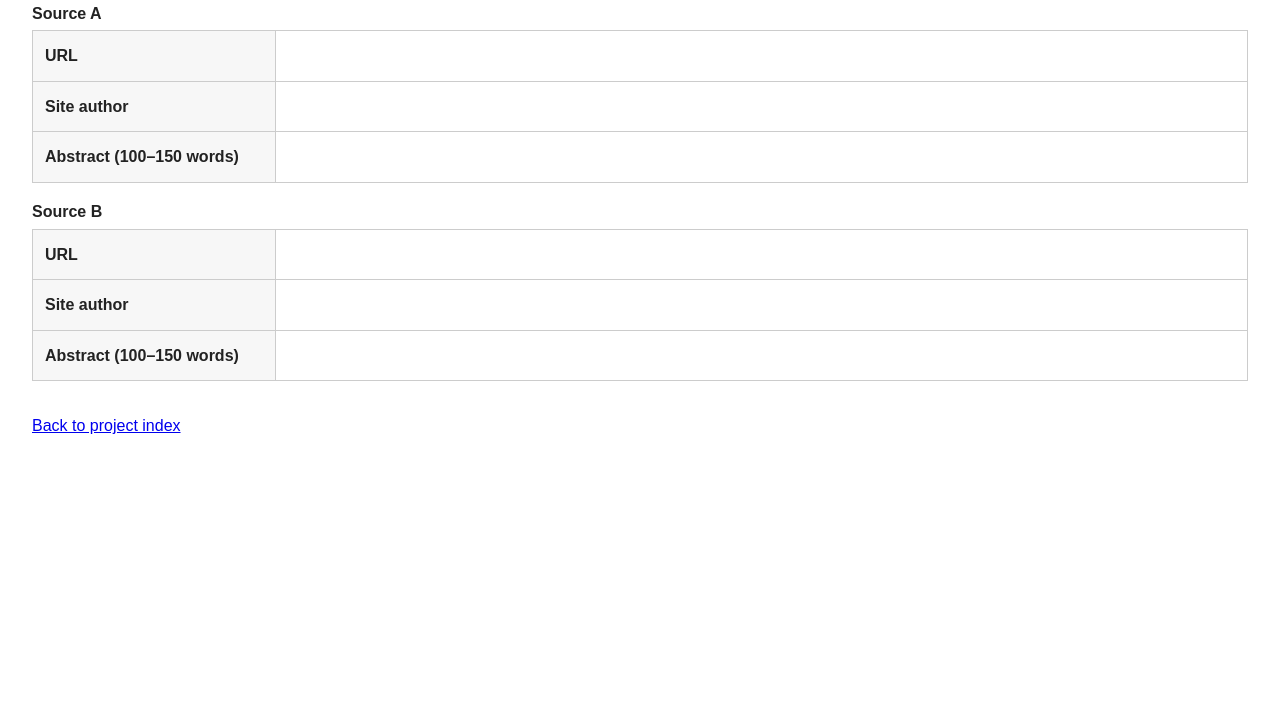
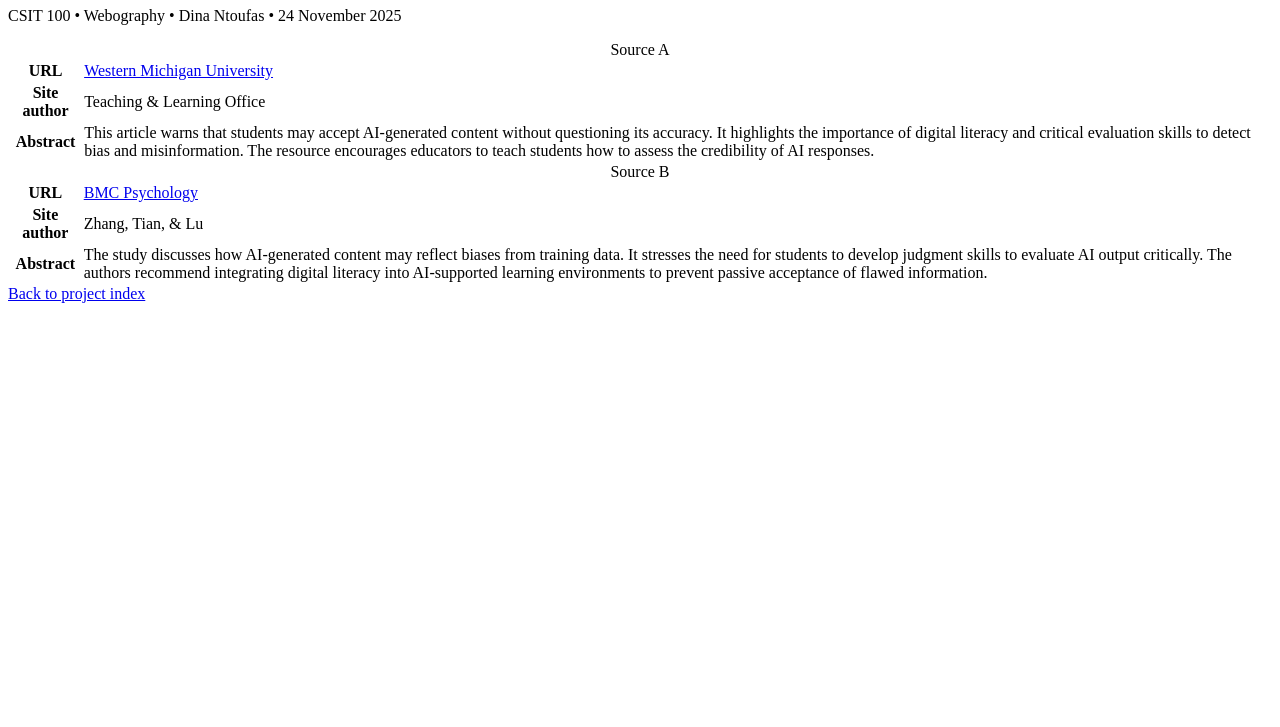
Before and after one commit to ntoufasd1/ntoufasd1.github.io, a plain HTML site: page subtopic3.html in a window 1280 px wide. Shown: the part 73-800 px from the top of the page. Drawn offline with Linux system fonts and the light colour scheme.

Commit message:
subtopic3.html

```diff
--- a/subtopic3.html
+++ b/subtopic3.html
@@ -2,57 +2,26 @@
 <html lang="en">
 <head>
   <meta charset="UTF-8" />
-  <title><!-- Subtopic 3 title --></title>
-  <meta name="viewport" content="width=device-width, initial-scale=1" />
-  <style>
-    body { font-family: Arial, sans-serif; line-height: 1.6; margin: 2rem; color: #222; }
-    h1 { margin-bottom: 0.5rem; }
-    .meta { color: #555; margin-bottom: 1rem; }
-    table { width: 100%; border-collapse: collapse; margin: 1rem 0; }
-    th, td { border: 1px solid #ccc; padding: 0.75rem; vertical-align: top; }
-    th { background: #f7f7f7; text-align: left; width: 20%; }
-    caption { text-align: left; font-weight: bold; margin-bottom: 0.25rem; }
-    .back { margin-top: 1rem; display: inline-block; }
-  </style>
+  <title>Misinformation, Bias, and Digital Literacy</title>
 </head>
 <body>
-  <h1><!-- Subtopic 3 title (e.g., "Misinformation, bias, and digital literacy in AI") --></h1>
-  <p class="meta">CSIT 100 • Webography • Dina Ntoufas • <!-- Date --></p>
+  <h1>Misinformation, Bias, and Digital Literacy</h1>
+  <p>CSIT 100 • Webography • Dina Ntoufas • 24 November 2025</p>
 
-  <!-- Source A table -->
-  <table aria-label="Source A">
+  <table>
     <caption>Source A</caption>
-    <tr>
-      <th scope="row">URL</th>
-      <td><a href="<!-- https://example.com -->" target="_blank" rel="noopener"><!-- https://example.com --></a></td>
-    </tr>
-    <tr>
-      <th scope="row">Site author</th>
-      <td><!-- Author or organization name --></td>
-    </tr>
-    <tr>
-      <th scope="row">Abstract (100–150 words)</th>
-      <td><!-- Explain risks (hallucinations, bias), evaluation strategies, and why this matters for critical thinking. --></td>
-    </tr>
+    <tr><th>URL</th><td><a href="https://wmich.edu/x/teaching-learning/teaching-resources/ai-critical-thinking" target="_blank">Western Michigan University</a></td></tr>
+    <tr><th>Site author</th><td>Teaching & Learning Office</td></tr>
+    <tr><th>Abstract</th><td>This article warns that students may accept AI-generated content without questioning its accuracy. It highlights the importance of digital literacy and critical evaluation skills to detect bias and misinformation. The resource encourages educators to teach students how to assess the credibility of AI responses.</td></tr>
   </table>
 
-  <!-- Source B table -->
-  <table aria-label="Source B">
+  <table>
     <caption>Source B</caption>
-    <tr>
-      <th scope="row">URL</th>
-      <td><a href="<!-- https://example.org -->" target="_blank" rel="noopener"><!-- https://example.org --></a></td>
-    </tr>
-    <tr>
-      <th scope="row">Site author</th>
-      <td><!-- Author or organization name --></td>
-    </tr>
-    <tr>
-      <th scope="row">Abstract (100–150 words)</th>
-      <td><!-- Provide your synthesis, noting credibility, methodology, and contrast with Source A. --></td>
-    </tr>
+    <tr><th>URL</th><td><a href="https://doi.org/10.1186/s40359-025-1094" target="_blank">BMC Psychology</a></td></tr>
+    <tr><th>Site author</th><td>Zhang, Tian, & Lu</td></tr>
+    <tr><th>Abstract</th><td>The study discusses how AI-generated content may reflect biases from training data. It stresses the need for students to develop judgment skills to evaluate AI output critically. The authors recommend integrating digital literacy into AI-supported learning environments to prevent passive acceptance of flawed information.</td></tr>
   </table>
 
-  <a class="back" href="project.html">Back to project index</a>
+  <a href="project.html">Back to project index</a>
 </body>
 </html>
```
